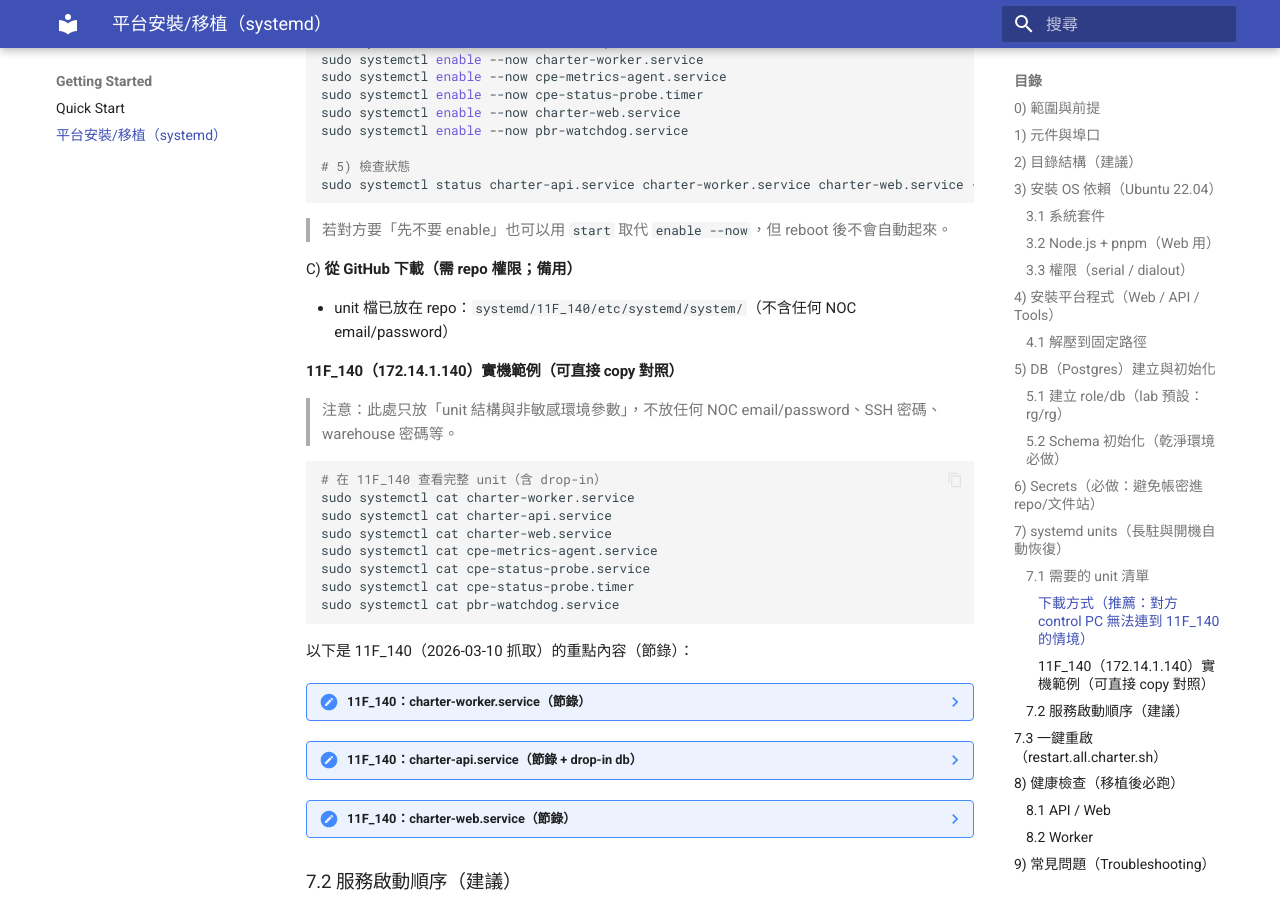
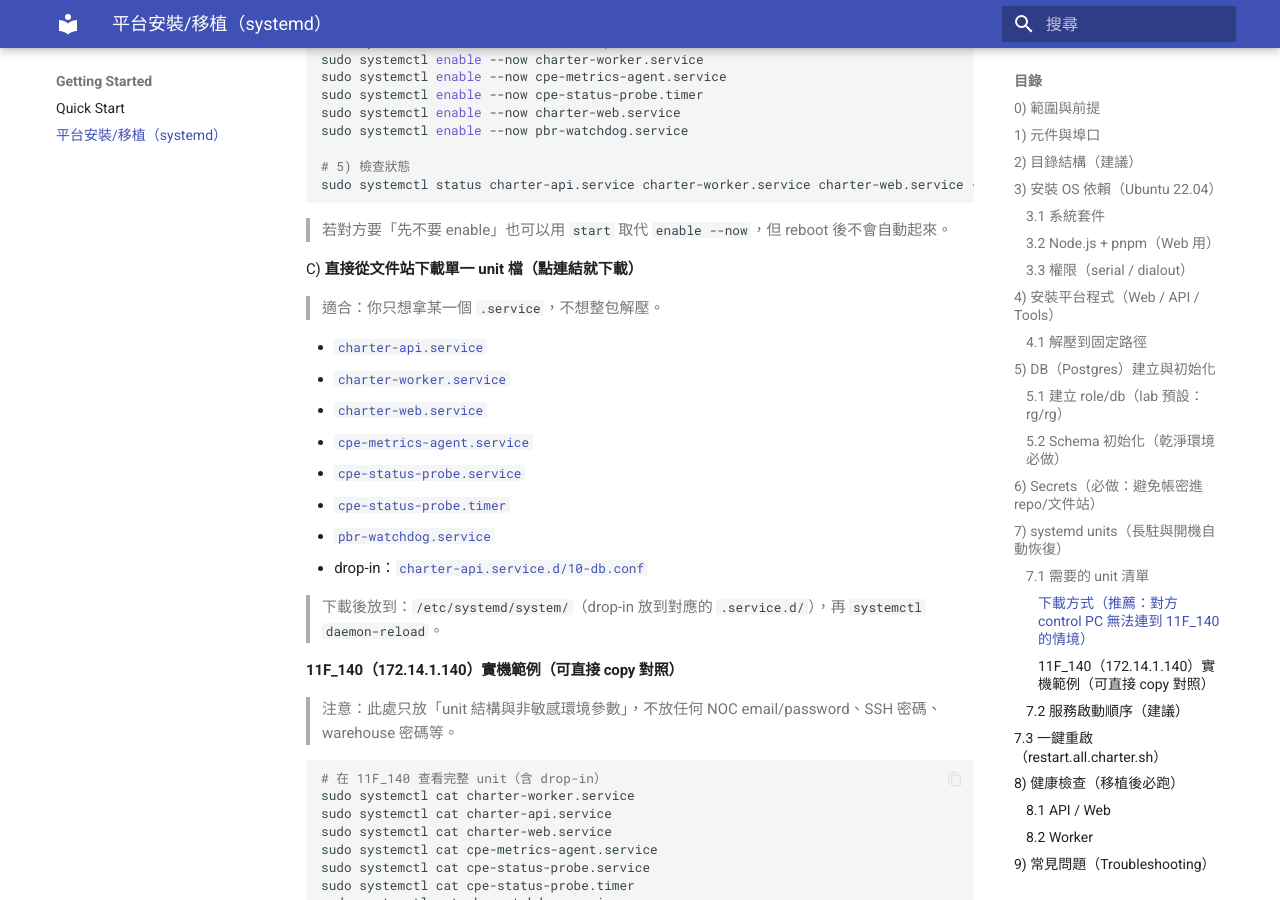
Before and after one commit to askeywifisit-ui/charter_project, an MkDocs documentation site: the page built from docs/charter_site/docs/getting_started/platform_install.md, in a window 1280 px wide and 900 px high, scrolled down 4870 px. Built offline with MkDocs 1.6.1 and Material for MkDocs 9.7.7, drawn with Linux system fonts in a browser that asks for light colours; comment, search, counter and statistics services are not loaded.

Commit message:
Docs: host 11F_140 systemd unit files under docs assets for direct download links

```diff
--- /dev/null
+++ b/docs/charter_site/docs/assets/systemd/11F_140/etc/systemd/system/charter-api.service.d/10-db.conf
@@ -0,0 +1,3 @@
+[Service]
+Environment=DATABASE_URL=postgresql+psycopg2://rg:rg@127.0.0.1:5432/rg
+Environment=PSQL_URL=postgresql://rg:rg@127.0.0.1:5432/rg
--- a/docs/charter_site/docs/getting_started/platform_install.md
+++ b/docs/charter_site/docs/getting_started/platform_install.md
@@ -232,9 +232,20 @@ sudo systemctl status charter-api.service charter-worker.service charter-web.ser
 
 > 若對方要「先不要 enable」也可以用 `start` 取代 `enable --now`，但 reboot 後不會自動起來。
 
-C) **從 GitHub 下載（需 repo 權限；備用）**
+C) **直接從文件站下載單一 unit 檔（點連結就下載）**
 
-- unit 檔已放在 repo：`systemd/11F_140/etc/systemd/system/`（不含任何 NOC email/password）
+> 適合：你只想拿某一個 `.service`，不想整包解壓。
+
+- [`charter-api.service`](../assets/systemd/11F_140/etc/systemd/system/charter-api.service)
+- [`charter-worker.service`](../assets/systemd/11F_140/etc/systemd/system/charter-worker.service)
+- [`charter-web.service`](../assets/systemd/11F_140/etc/systemd/system/charter-web.service)
+- [`cpe-metrics-agent.service`](../assets/systemd/11F_140/etc/systemd/system/cpe-metrics-agent.service)
+- [`cpe-status-probe.service`](../assets/systemd/11F_140/etc/systemd/system/cpe-status-probe.service)
+- [`cpe-status-probe.timer`](../assets/systemd/11F_140/etc/systemd/system/cpe-status-probe.timer)
+- [`pbr-watchdog.service`](../assets/systemd/11F_140/etc/systemd/system/pbr-watchdog.service)
+- drop-in：[`charter-api.service.d/10-db.conf`](../assets/systemd/11F_140/etc/systemd/system/charter-api.service.d/10-db.conf)
+
+> 下載後放到：`/etc/systemd/system/`（drop-in 放到對應的 `.service.d/`），再 `systemctl daemon-reload`。
 
 #### 11F_140（172.14.1.140）實機範例（可直接 copy 對照）
 
```
Also changed, not shown: 7 other files.
